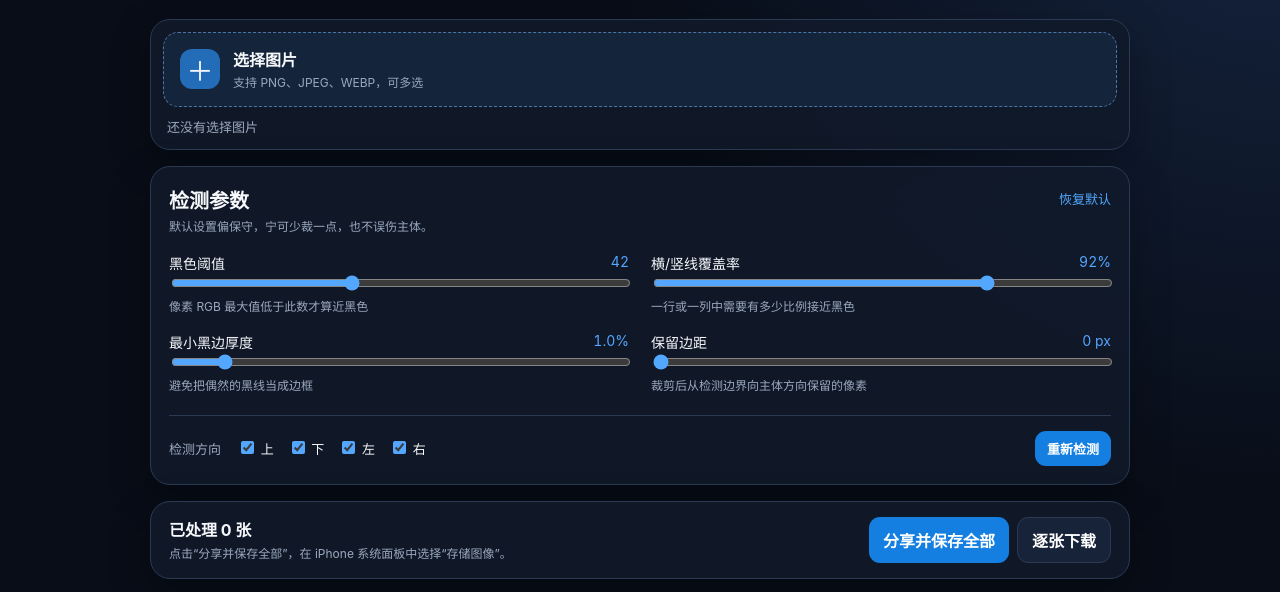
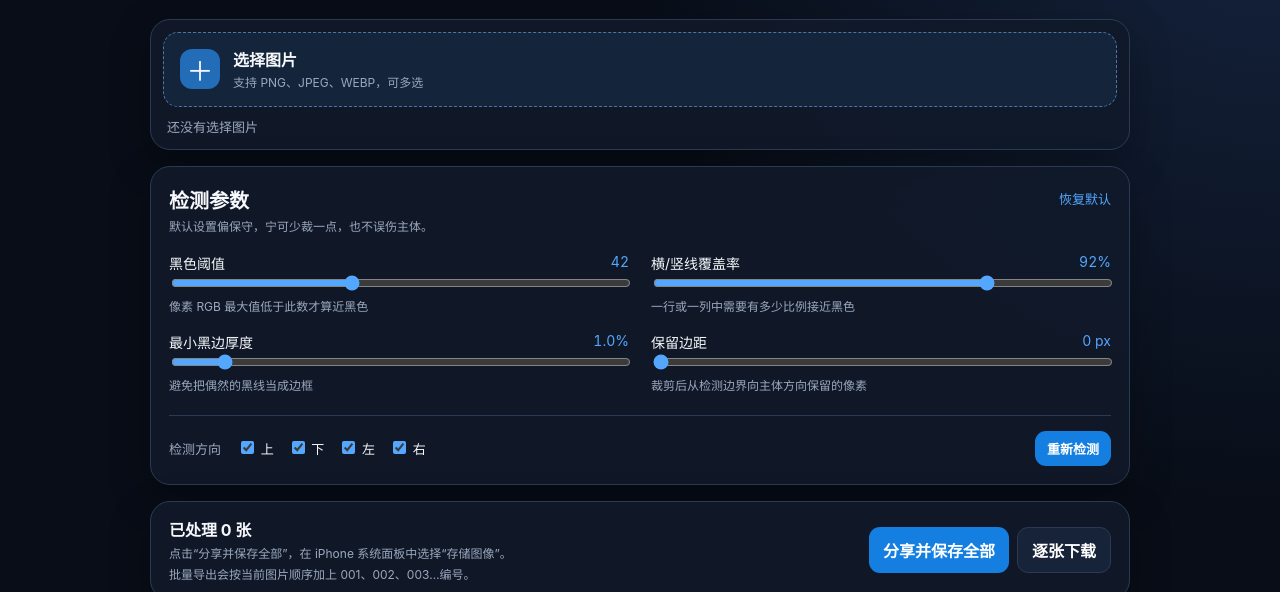
Before and after one commit to kunlun7210/Cropper, a plain HTML site: page index.html in a window 1280 px wide. Shown: the part 160-752 px from the top of the page. Drawn offline with Linux system fonts and the light colour scheme.

Commit message:
Add files via upload

```diff
--- a/index.html
+++ b/index.html
@@ -79,6 +79,7 @@
         <div>
           <strong id="batchSummary">已处理 0 张</strong>
           <small>点击“分享并保存全部”，在 iPhone 系统面板中选择“存储图像”。</small>
+          <small>批量导出会按当前图片顺序加上 001、002、003…编号。</small>
         </div>
         <div class="batch-buttons">
           <button id="shareAll" class="primary-button" type="button">分享并保存全部</button>
```
